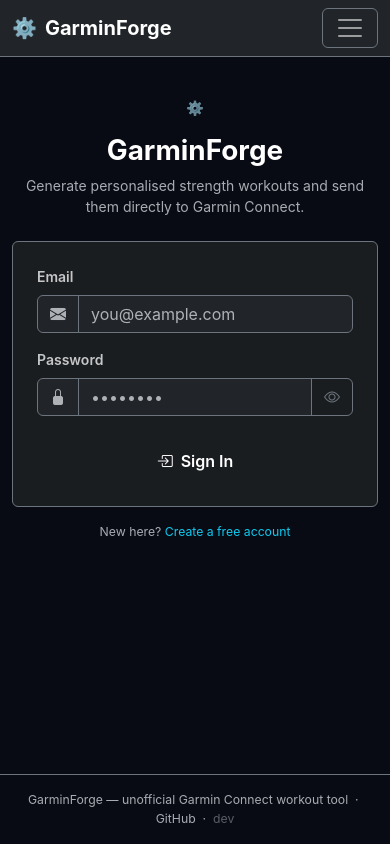
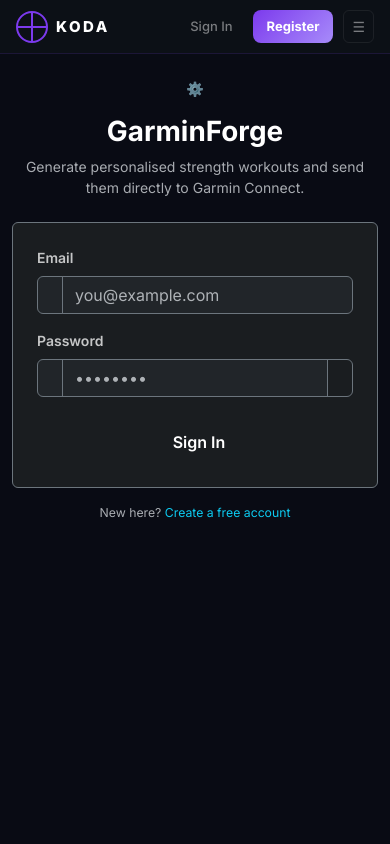
Before and after one commit to Danielsuri/GarminForge, a FastAPI app: page /auth/login-forge in a window 390 px wide. Run offline with FastAPI, Linux system fonts and the light colour scheme; some libraries are stand-ins or nearby versions.

Commit message:
feat(koda): rebuild navbar with phi mark, Koda wordmark, and mobile drawer

```diff
--- a/web/templates/base.html
+++ b/web/templates/base.html
@@ -1,124 +1,108 @@
-<!DOCTYPE html>
-<html lang="{{ lang }}"{% if lang == "he" %} dir="rtl"{% endif %} data-bs-theme="dark">
+<!doctype html>
+<html lang="{{ lang }}" dir="{{ 'rtl' if lang == 'he' else 'ltr' }}" data-bs-theme="dark">
 <head>
-  <meta charset="UTF-8" />
-  <meta name="viewport" content="width=device-width, initial-scale=1.0" />
-  <title>{% block title %}GarminForge{% endblock %}</title>
-  {% if lang == "he" %}
-  <link rel="stylesheet"
-        href="https://cdn.jsdelivr.net/npm/bootstrap@5.3.8/dist/css/bootstrap.rtl.min.css"
-        crossorigin="anonymous" />
-  {% else %}
-  <link rel="stylesheet"
-        href="https://cdn.jsdelivr.net/npm/bootstrap@5.3.8/dist/css/bootstrap.min.css"
-        integrity="sha384-sRIl4kxILFvY47J16cr9ZwB07vP4J8+LH7qKQnuqkuIAvNWLzeN8tE5YBujZqJLB"
-        crossorigin="anonymous" />
-  {% endif %}
-  <link rel="stylesheet"
-        href="https://cdn.jsdelivr.net/npm/bootstrap-icons@1.11.3/font/bootstrap-icons.min.css" />
-  <link rel="stylesheet" href="/static/css/style.css?v=1.8.0" />
-  <link rel="stylesheet"
-        href="https://cdn.jsdelivr.net/npm/tom-select@2.4.3/dist/css/tom-select.bootstrap5.min.css" />
-  {% block head %}{% endblock %}
+  <meta charset="utf-8">
+  <meta name="viewport" content="width=device-width, initial-scale=1">
+  <title>{% block title %}Koda{% endblock %}</title>
+  <link rel="preconnect" href="https://fonts.googleapis.com">
+  <link rel="preconnect" href="https://fonts.gstatic.com" crossorigin>
+  <link href="https://fonts.googleapis.com/css2?family=Syne:wght@700;800&family=Inter:wght@400;500;600;700;800&family=JetBrains+Mono:wght@500;700&display=swap" rel="stylesheet">
+  <link rel="stylesheet" href="https://cdn.jsdelivr.net/npm/bootstrap@5.3.3/dist/css/bootstrap.min.css">
+  <link rel="stylesheet" href="{{ url_for('static', path='/css/style.css') }}?v=2">
+  {% block extra_head %}{% endblock %}
 </head>
 <body>
 
-<!-- Navbar -->
-<nav class="navbar navbar-expand-lg navbar-dark bg-dark border-bottom border-secondary">
-  <div class="container-xl">
-    <a class="navbar-brand fw-bold d-flex align-items-center gap-2" href="/">
-      <span class="brand-icon">⚙️</span>
-      <span>GarminForge</span>
+<nav class="koda-navbar">
+  <div class="container-fluid px-3 px-lg-4">
+    <a href="{{ url_for('dashboard') }}" class="koda-nav-brand">
+      <span class="koda-phi" aria-hidden="true"></span>
+      <span class="koda-wordmark">Koda</span>
     </a>
-    <button class="navbar-toggler ms-auto border-secondary" type="button"
-            data-bs-toggle="collapse" data-bs-target="#navMain"
-            aria-controls="navMain" aria-expanded="false" aria-label="Toggle navigation">
-      <span class="navbar-toggler-icon"></span>
-    </button>
-    <div class="collapse navbar-collapse" id="navMain">
-      <div class="ms-auto d-flex flex-wrap align-items-center gap-2 py-2 py-lg-0">
-        {% if forge_user %}
-          {% if authenticated %}
-            <span class="text-success small d-flex align-items-center gap-1">
-              <i class="bi bi-shield-check-fill"></i> {{ t("nav_garmin_connected") }}
+
+    {% if current_user %}
+    <div class="koda-nav-links">
+      <a href="{{ url_for('dashboard') }}"
+         class="koda-nav-link{% if active_page == 'generate' %} active{% endif %}">
+        {{ t('nav_generate') }}
+      </a>
+      <a href="{{ url_for('my_plans') }}"
+         class="koda-nav-link{% if active_page == 'plans' %} active{% endif %}">
+        {{ t('nav_my_plans') }}
+      </a>
+      <a href="{{ url_for('my_programs') }}"
+         class="koda-nav-link{% if active_page == 'programs' %} active{% endif %}">
+        {{ t('nav_programs') }}
+      </a>
+      <a href="{{ url_for('progress') }}"
+         class="koda-nav-link{% if active_page == 'progress' %} active{% endif %}">
+        {{ t('nav_progress') }}
+      </a>
+    </div>
+    {% endif %}
+
+    <div class="koda-nav-right">
+      {% if current_user %}
+        {% if garmin_connected %}
+          <span class="koda-badge-connected">
+            <span class="koda-badge-dot"></span>
+            {{ t('nav_garmin_connected') }}
           </span>
         {% else %}
-            <span class="text-warning small d-flex align-items-center gap-1">
-              <i class="bi bi-exclamation-triangle-fill"></i> {{ t("nav_garmin_not_connected") }}
+          <span class="koda-badge-disconnected">
+            <span class="koda-badge-dot"></span>
+            {{ t('nav_garmin_not_connected') }}
           </span>
         {% endif %}
-          <a href="/my/plans" class="btn btn-outline-secondary btn-sm">
-            <i class="bi bi-bookmark me-1"></i>{{ t("nav_my_plans") }}
-          </a>
-          <a href="/my/programs" class="btn btn-outline-secondary btn-sm">
-            <i class="bi bi-collection me-1"></i>{{ t("nav_programs") }}
-          </a>
-          <a href="/my/progress" class="btn btn-outline-secondary btn-sm">
-            <i class="bi bi-bar-chart me-1"></i>{{ t("nav_progress") }}
-          </a>
-          <a href="/my/profile" class="btn btn-outline-secondary btn-sm">
-            <i class="bi bi-person me-1"></i>{{ t("nav_profile") }}
-          </a>
-          <span class="text-muted small">{{ forge_user.display_name or forge_user.email }}</span>
-          <a href="/auth/logout" class="btn btn-outline-secondary btn-sm">
-            <i class="bi bi-box-arrow-right"></i> {{ t("nav_logout") }}
+        <div class="koda-avatar">
+          {{ (current_user.name or current_user.email or 'K')[0]|upper }}
+        </div>
+        <a href="{{ url_for('logout') }}" class="koda-nav-link d-none d-lg-inline-flex">
+          {{ t('nav_logout') }}
         </a>
       {% else %}
-          <a href="/auth/login-forge" class="btn btn-outline-secondary btn-sm">{{ t("nav_sign_in") }}</a>
-          <a href="/auth/register" class="btn btn-garmin btn-sm">{{ t("nav_register") }}</a>
+        <a href="{{ url_for('login_page') }}" class="koda-nav-link">{{ t('nav_sign_in') }}</a>
+        <a href="{{ url_for('register_page') }}" class="btn-koda-primary" style="padding:7px 14px;font-size:13px;">
+          {{ t('nav_register') }}
+        </a>
       {% endif %}
 
-        <!-- Language selector -->
-        <div class="d-flex align-items-center gap-1">
-          <a href="/set-language?lang=en"
-             class="btn btn-sm py-0 px-2 {% if lang == 'en' %}btn-secondary{% else %}btn-outline-secondary{% endif %}">EN</a>
-          <a href="/set-language?lang=he"
-             class="btn btn-sm py-0 px-2 {% if lang == 'he' %}btn-secondary{% else %}btn-outline-secondary{% endif %}">עב</a>
-        </div>
-      </div>
+      <button class="koda-hamburger" id="kodaHamburger" aria-label="Menu">&#9776;</button>
     </div>
   </div>
 </nav>
 
-<!-- Flash messages -->
-<div class="container-xl mt-3">
-  {% if flash_error %}
-  <div class="alert alert-danger alert-dismissible fade show d-flex align-items-start gap-2" role="alert">
-    <i class="bi bi-exclamation-triangle-fill mt-1 flex-shrink-0"></i>
-    <div>{{ flash_error }}</div>
-    <button type="button" class="btn-close" data-bs-dismiss="alert"></button>
+{% if current_user %}
+<div class="koda-nav-drawer" id="kodaDrawer">
+  <a href="{{ url_for('dashboard') }}" class="koda-nav-link d-block mb-1">{{ t('nav_generate') }}</a>
+  <a href="{{ url_for('my_plans') }}" class="koda-nav-link d-block mb-1">{{ t('nav_my_plans') }}</a>
+  <a href="{{ url_for('my_programs') }}" class="koda-nav-link d-block mb-1">{{ t('nav_programs') }}</a>
+  <a href="{{ url_for('progress') }}" class="koda-nav-link d-block mb-1">{{ t('nav_progress') }}</a>
+  <a href="{{ url_for('logout') }}" class="koda-nav-link d-block mt-2" style="color:var(--text-muted)">{{ t('nav_logout') }}</a>
 </div>
 {% endif %}
-  {% if flash_success %}
-  <div class="alert alert-success alert-dismissible fade show d-flex align-items-start gap-2" role="alert">
-    <i class="bi bi-check-circle-fill mt-1 flex-shrink-0"></i>
-    <div>{{ flash_success }}</div>
-    <button type="button" class="btn-close" data-bs-dismiss="alert"></button>
-  </div>
-  {% endif %}
-</div>
 
-<!-- Page content -->
-<main class="container-xl py-4">
+<main class="{% block main_class %}container-xl py-4{% endblock %}">
   {% block content %}{% endblock %}
 </main>
 
-<!-- Footer -->
-<footer class="border-top border-secondary mt-auto py-3">
-  <div class="container-xl">
-    <p class="text-muted small mb-0 text-center">
-      GarminForge — {{ t("footer_text") }} &nbsp;·&nbsp;
-      <a href="https://github.com/Danielsuri/GarminForge" class="text-muted" target="_blank">GitHub</a>
-      &nbsp;·&nbsp; <span class="opacity-50">{{ app_version }}</span>
-    </p>
-  </div>
-</footer>
+<script src="https://cdn.jsdelivr.net/npm/bootstrap@5.3.3/dist/js/bootstrap.bundle.min.js"></script>
+{% block scripts %}{% endblock %}
 
-<script src="https://cdn.jsdelivr.net/npm/bootstrap@5.3.8/dist/js/bootstrap.bundle.min.js"
-        integrity="sha384-FKyoEForCGlyvwx9Hj09JcYn3nv7wiPVlz7YYwJrWVcXK/BmnVDxM+D2scQbITxI"
-        crossorigin="anonymous"></script>
-<script src="https://cdn.jsdelivr.net/npm/tom-select@2.4.3/dist/js/tom-select.complete.min.js"></script>
-<script src="/static/js/app.js"></script>
-{% block scripts %}{% endblock %}
+<script>
+  // Navbar scroll shadow
+  window.addEventListener('scroll', function() {
+    document.querySelector('.koda-navbar').classList.toggle('scrolled', window.scrollY > 10);
+  }, { passive: true });
+
+  // Mobile hamburger
+  var btn = document.getElementById('kodaHamburger');
+  var drawer = document.getElementById('kodaDrawer');
+  if (btn && drawer) {
+    btn.addEventListener('click', function() {
+      drawer.classList.toggle('open');
+    });
+  }
+</script>
 </body>
 </html>
--- a/web/translations.py
+++ b/web/translations.py
@@ -15,6 +15,7 @@
 TRANSLATIONS: dict[str, dict[str, str]] = {
     "en": {
         # --- Navbar ---
+        "nav_generate":            "Generate",
         "nav_my_plans":            "My Plans",
         "nav_programs":            "Programs",
         "nav_progress":            "Progress",
@@ -326,6 +327,7 @@
 
     "he": {
         # --- Navbar ---
+        "nav_generate":            "\u05e6\u05d5\u05e8",
         "nav_my_plans":            "\u05d4\u05ea\u05d5\u05db\u05e0\u05d9\u05d5\u05ea \u05e9\u05dc\u05d9",
         "nav_programs":            "\u05ea\u05d5\u05db\u05e0\u05d9\u05d5\u05ea",
         "nav_progress":            "\u05d4\u05ea\u05e7\u05d3\u05de\u05d5\u05ea",
```
Lines whose indentation alone changed are shown as unchanged.
